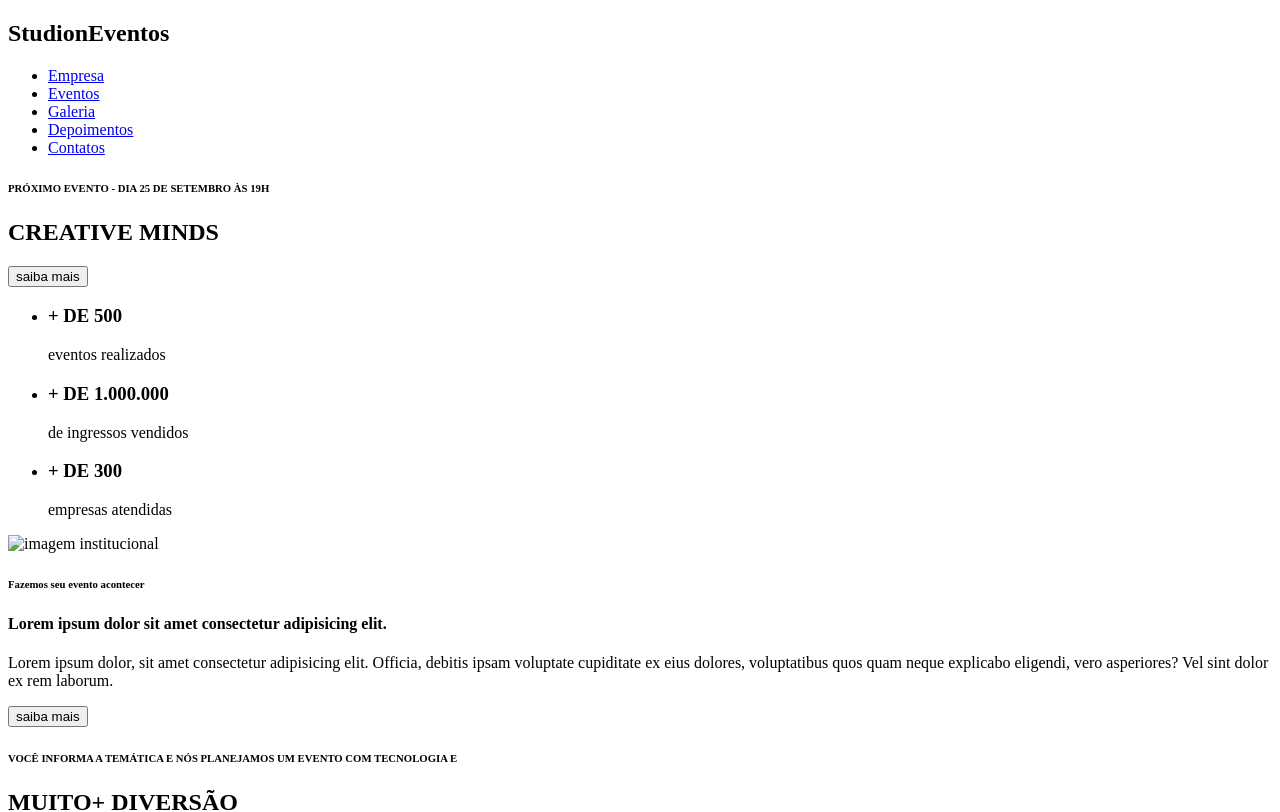
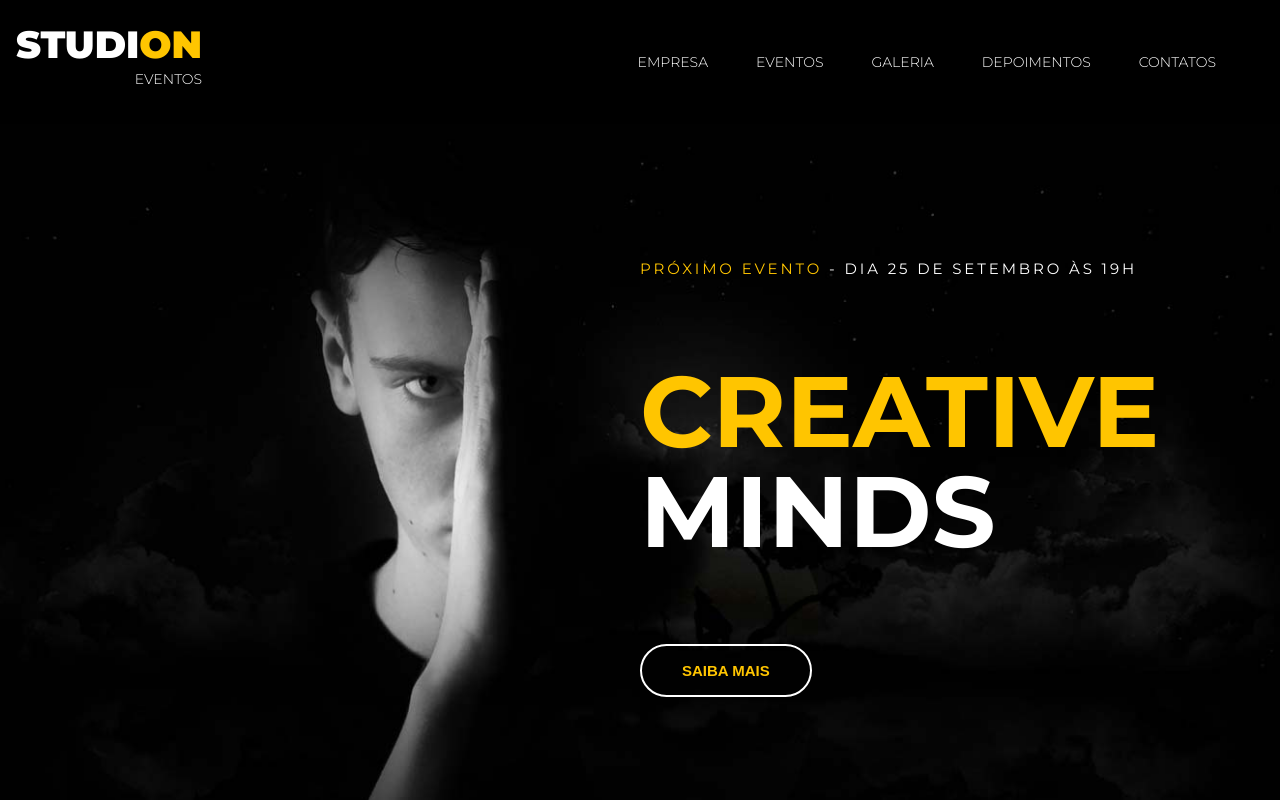
Before and after one commit to DevPessoa75/studion, a website: page src/index.html in a window 1280 px wide. Shown: the top 812 px of the page. Drawn offline with Linux system fonts and the light colour scheme.

Commit message:
feat(header): implemented header styles

```diff
--- a/src/index.html
+++ b/src/index.html
@@ -4,12 +4,16 @@
     <meta charset="UTF-8" />
     <meta http-equiv="X-UA-Compatible" content="IE=edge" />
     <meta name="viewport" content="width=device-width, initial-scale=1.0" />
+    <link rel="stylesheet" href="style.css" />
     <title>Studion</title>
   </head>
   <body>
-    <nav>
-      <h1>Studi<span>on</span><span>Eventos</span></h1>
-      <ul>
+    <nav class="navbar">
+      <h1 class="logo-studion">
+        Studi<span class="copy--primary">on</span>
+        <span class="logo-studion__subtitle">Eventos</span>
+      </h1>
+      <ul class="navbar__links">
         <li>
           <a href="#empresa" target="_blank">Empresa</a>
         </li>
@@ -31,9 +35,19 @@
     <header>
       <div id="slider">
         <div class="slide">
-          <h6><span>PRÓXIMO EVENTO</span> - DIA 25 DE SETEMBRO ÀS 19H</h6>
-          <h2><span>CREATIVE</span> MINDS</h2>
-          <button>saiba mais</button>
+          <img
+            class="slide__bg-image"
+            src="./images/banner.jpg"
+            alt="Studion Banner"
+          />
+          <div class="slide__copy">
+            <h6>
+              <span class="copy--primary">Próximo evento</span> - Dia 25 de
+              setembro às 19h
+            </h6>
+            <h2><span class="copy--primary">CREATIVE</span> MINDS</h2>
+            <button class="btn btn--slide">saiba mais</button>
+          </div>
         </div>
       </div>
     </header>
@@ -113,8 +127,8 @@
             rel="noopener"
             aria-label="Visit our Youtube Page (opens in a new tab)"
           >
-            <i class="fa fa-youtube" aria-hidden="true"></i
-          >Youtube</a>
+            <i class="fa fa-youtube" aria-hidden="true"></i>Youtube</a
+          >
         </li>
         <li>
           <a
@@ -123,18 +137,9 @@
             rel="noopener"
             aria-label="Visit our Instagram Page (opens in a new tab)"
           >
-            <i class="fa fa-instagram" aria-hidden="true"></i
-          >Instagram</a>
+            <i class="fa fa-instagram" aria-hidden="true"></i>Instagram</a
+          >
         </li>
-        <!-- <li>
-          <a href="https://facebook.com" target="_blank">Facebook</a>
-        </li>
-        <li>
-          <a href="https://twitter.com" target="_blank">Twitter</a>
-        </li>
-        <li>
-          <a href="https://youtube.com" target="_blank">youtube</a>
-        </li> -->
       </ul>
       <hr />
       <p>
--- /dev/null
+++ b/src/style.css
@@ -0,0 +1,140 @@
+@import url("https://fonts.googleapis.com/css2?family=Montserrat:wght@300;400;700;900&display=swap");
+
+* {
+  box-sizing: border-box;
+}
+
+:root {
+  font-family: "Montserrat", sans-serif;
+  font-size: 16px;
+  --color-primary: #ffc500;
+  --color-whith: #fff;
+  --color-black: #000;
+  --default-padding: 1rem;
+}
+
+body {
+  margin: 0;
+  padding-top: 7.75rem;
+}
+
+ul {
+  display: flex;
+  list-style: none;
+  padding-left: 0;
+}
+
+.navbar {
+  position: fixed;
+  z-index: 1;
+  display: grid;
+  grid-template-columns: 1fr 9fr;
+  align-items: center;
+  top: 0;
+  left: 0;
+
+  width: 100vw;
+  padding: 0 1rem;
+
+  background-color: var(--color-black);
+  color: var(--color-whith);
+}
+
+.navbar__links {
+  justify-self: end;
+}
+
+.navbar__links li {
+  font-size: 0.875rem;
+  margin-right: 3rem;
+  text-transform: uppercase;
+}
+
+.navbar__links a {
+  font-weight: 300;
+  color: var(--color-whith);
+  text-decoration: none;
+}
+
+.navbar__links a:hover {
+  color: var(--color-primary);
+}
+
+.logo-studion {
+  font-size: 2.375rem;
+  font-weight: 900;
+  line-height: 1ch;
+  text-transform: uppercase;
+  text-align: right;
+}
+
+.logo-studion__subtitle {
+  font-size: 0.875rem;
+  font-weight: 300;
+}
+
+.copy--primary {
+  color: var(--color-primary);
+}
+
+#slider {
+  background-color: var(--color-black);
+  color: var(--color-whith);
+}
+
+.slide {
+  position: relative;
+  height: calc(100vh - 7.75rem);
+}
+
+.slide__bg-image {
+  width: 100%;
+  height: 100%;
+  object-fit: cover;
+  object-position: center;
+}
+
+.slide__copy {
+  position: absolute;
+  top: 6.25rem;
+  left: 50vw;
+}
+
+.slide__copy h6 {
+  font-size: 0.9375rem;
+  font-weight: 400;
+  text-transform: uppercase;
+  letter-spacing: 0.18rem;
+}
+
+.slide__copy h2 {
+  font-size: 6.25rem;
+  text-transform: uppercase;
+  line-height: 6.25rem;
+}
+
+.slide__copy h2 span {
+  display: block;
+}
+
+.btn {
+  cursor: pointer;
+  padding: 1rem 2.5rem;
+  border: 0.125rem solid var(--color-whith);
+  border-radius: 5rem;
+  color: var(--color-primary);
+  background: unset;
+
+  font-size: 0.9375rem;
+  font-weight: 700;
+  text-transform: uppercase;
+  transition: 0.5s all ease;
+}
+
+.btn:hover,
+.btn:active,
+.btn:focus {
+  border-color: var(--color-primary);
+  background-color: var(--color-primary);
+  color: var(--color-whith);
+}
```
Also changed, not shown: src/images/banner.jpg (added), src/images/institutional.jpg (added), src/images/parallax.jpg (added).
